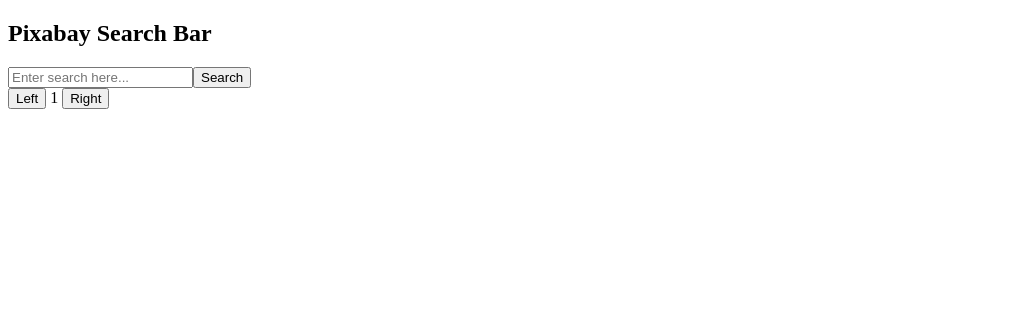
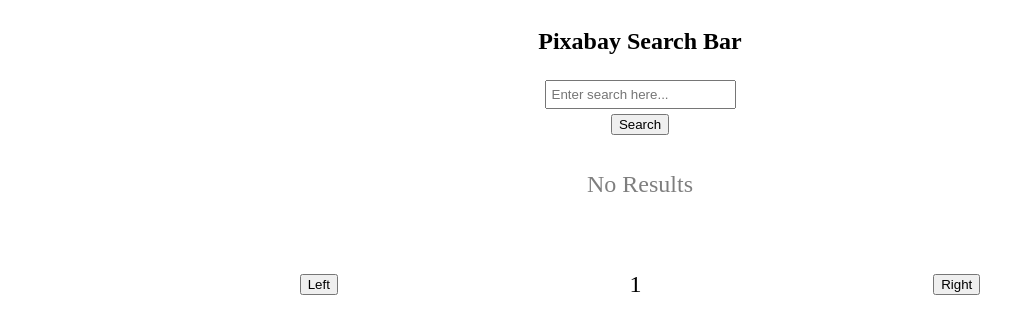
Before and after one commit to ani2796/pixabay-frontend, a React (Create React App) app: page / in a window 1280 px wide. Shown: the top 334 px of the page, without its empty margins (0-1035 px from the left). Built offline with nearby package versions, Linux system fonts and the light colour scheme.

Commit message:
Add basic styles

```diff
--- a/src/App.js
+++ b/src/App.js
@@ -2,19 +2,12 @@
 import { buildUrl, getImgData } from "./network";
 import { Link, useLocation } from "react-router-dom";
 
-function isEmpty(obj) {
-  for(var prop in obj) {
-    if(obj.hasOwnProperty(prop))
-      return false;
-  }
-  return true;
-}
-
 const Header = ({ inputText, onInputChange, onSearchClick }) => {
   return (
-  <div className="searchBar">
+  <div className="header">
     <h2>Pixabay Search Bar</h2>
     <input
+      className="searchInput"
       onChange={e => onInputChange(e.target.value)}
       placeholder={"Enter search here..."}
       value={inputText}
@@ -28,9 +21,12 @@
 
 const ResultsDisplay = ({ results, searchText, currentPage }) => {
 
-  if(isEmpty(results)) return null;
-
-  // console.log("searchText: ", searchText);
+  if(results.length === 0)
+    return(
+      <div className="emptyResults">
+        No Results
+      </div>
+    );
 
   return(
     <div className="imgContainer">
@@ -52,23 +48,21 @@
 }
 
 const Footer = ({ currentPage, toDisplay, onLeftClick, onRightClick }) => {
+
   if(!toDisplay) return null;
 
   return (
-    <div>
+    <div class="footer">
       <button onClick={onLeftClick}>Left</button>
-       {"  " + currentPage + "  "}
+       <div className="pageNumber">{"  " + currentPage + "  "}</div>
       <button onClick={onRightClick}>Right</button>
     </div>
   );
 }
 
 function App() {
-  console.log("Rendering Main App");
+  // console.log("Rendering Main App");
 
-  let defaultSearchText = "";
-  let defaultPage = 1;
-  let toSearch = false;
   const searchParams = useLocation();
 
   useEffect(() => {
@@ -76,17 +70,19 @@
       // console.log("search params: ", searchParams.state.state.currentPage, searchParams.state.state.searchText);
       // console.log(searchParams.state.state);
 
-      defaultSearchText = searchParams.state.state.searchText;
-      defaultPage = searchParams.state.state.currentPage;
+      let defaultSearchText = searchParams.state.state.searchText;
+      let defaultPage = searchParams.state.state.currentPage;
+
       setSearchText(defaultSearchText);
       setCurrentPage(defaultPage);
+
       search(defaultPage, defaultSearchText);
     }
   }, []);
 
-  const [ searchText, setSearchText ] = useState(defaultSearchText);
+  const [ searchText, setSearchText ] = useState("");
   const [ searchResult, setSearchResult ] = useState([]);
-  const [ currentPage, setCurrentPage ] = useState(defaultPage);
+  const [ currentPage, setCurrentPage ] = useState(1);
 
 
   const search = (page = 1, sText = searchText) => {
@@ -97,8 +93,9 @@
     }
 
     const url = buildUrl(params);
-    console.log("URL: ", url);
+
     getImgData(url).then(result => {
+
       const resultData = result.data.hits;
 
       if(result.data.hits.length !== 0) {
@@ -108,11 +105,11 @@
         setCurrentPage(1);
         setSearchResult([]);
       }
+
     });
   }
 
   const decrementPage = () => {
-    // console.log("decrement page");
     const newPage = Math.max(currentPage-1, 1);
     search(newPage);
   }
--- a/src/Img.js
+++ b/src/Img.js
@@ -8,15 +8,20 @@
     // console.log("url states: ", searchParams);
 
     return(
-        <div>
+        <div className="imageDisplay">
             <img
+                className="imageDiv"
                 src={data.largeImageURL}
                 alt="Full image"
             />
-            <p>Original uploader: {data.user}</p>
-            <img
-                src={data.userImageURL}
-            />
+            <div className="userProfile">
+                <div>{data.user}</div>
+                <img
+                    className="userProfilePic"
+                    src={data.userImageURL}
+                />
+                <div>Original uploader</div>
+            </div>
             <Link
                 to={"/"}
                 state={ searchParams }
--- a/src/index.css
+++ b/src/index.css
@@ -1,3 +1,5 @@
+
+
 .imgContainer {
     display: flex;
     align-items: center;
@@ -13,3 +15,68 @@
     width: 150px;
     object-fit: fill;
 }
+
+.emptyResults {
+    display: flex;
+    height: 100px;
+    font-size: x-large;
+    opacity: 0.5;
+    align-items: center;
+    justify-content: center;
+}
+
+.header {
+    display: flex;
+    flex-direction: column;
+    align-items: center;
+}
+
+.searchInput {
+    margin: 5px;
+    padding: 5px;
+}
+
+.footer {
+    height: 100px;
+    display: flex;
+    flex-direction: row;
+    justify-content: space-evenly;
+    align-items: center;
+}
+
+
+.imageDisplay {
+    display: flex;
+    flex-direction: column;
+    justify-content: left;
+    align-items: baseline;
+    padding: 10px;
+}
+
+.uploaderProfile {
+    display: flex;
+    flex-direction: column;
+    justify-content: center;
+}
+
+.imageDiv {
+    height: 400px;
+    width: 400px;
+    padding: 5px;
+    border: 2px solid black;
+}
+
+.userProfile {
+    display: flex;
+    flex-direction: column;
+    align-items: center;
+}
+
+.userProfilePic {
+    height: 60px;
+    width: 60px;
+}
+
+.pageNumber {
+    font-size: x-large;
+}
```
